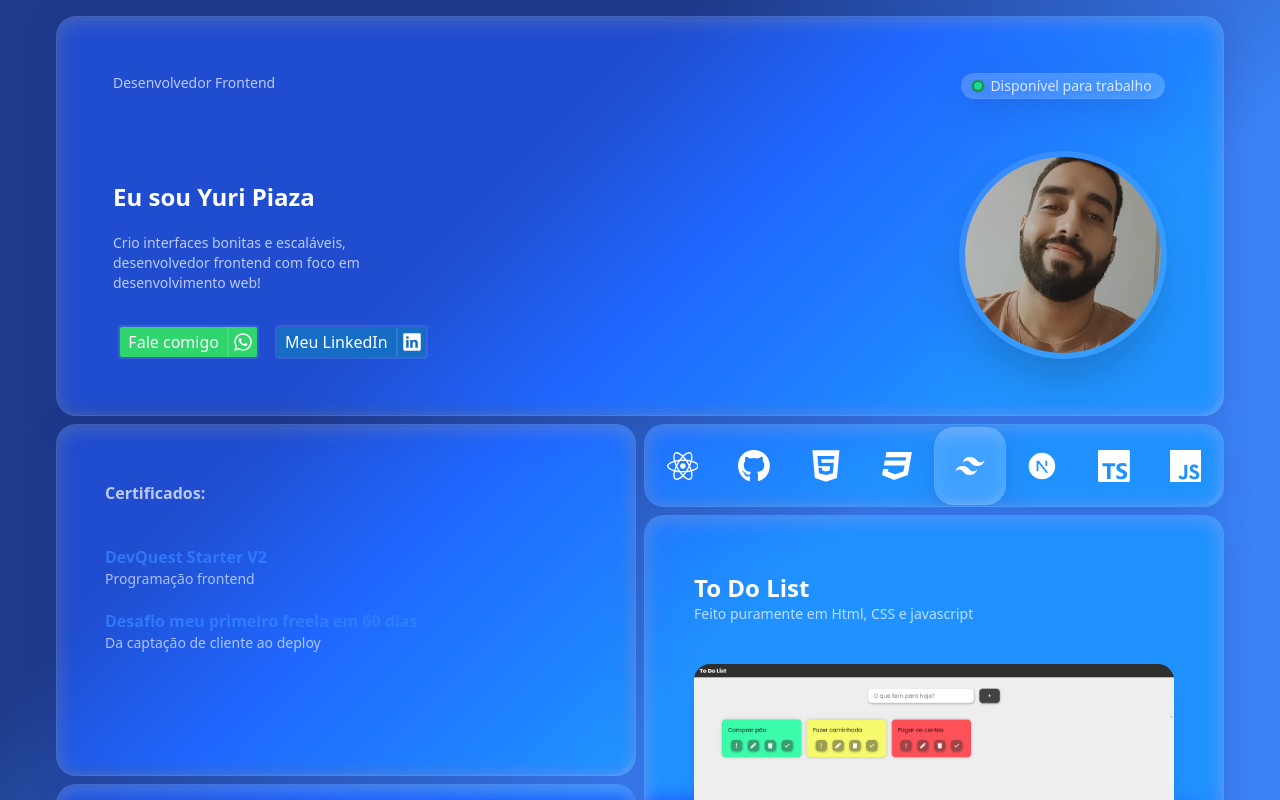
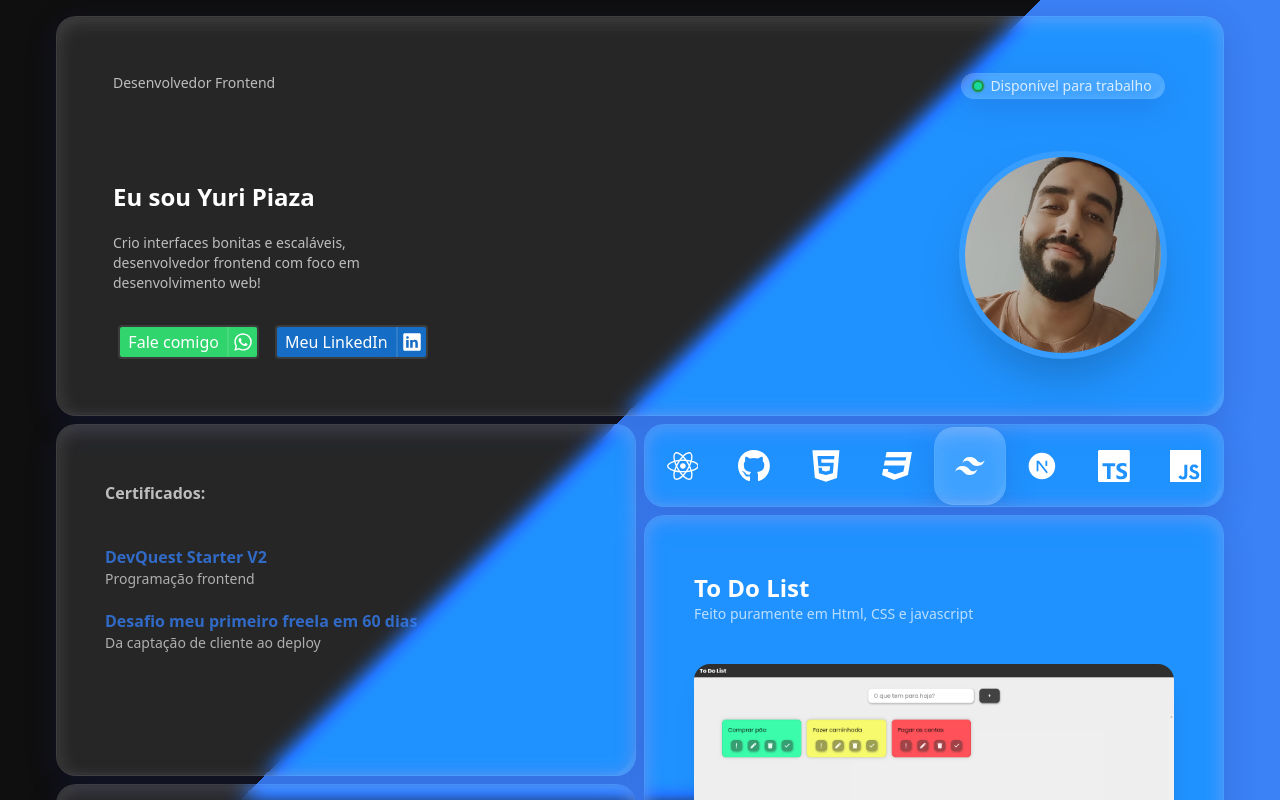
Before and after one commit to ypiaza/portifolioyuripiaza, a React (Vite) app: page / in a window 1280 px wide. Shown: the top 800 px of the page. Built offline with nearby package versions, Linux system fonts and the light colour scheme.

Commit message:
Update index.css

```diff
--- a/src/index.css
+++ b/src/index.css
@@ -3,8 +3,8 @@
 body {
   background: linear-gradient(
     135deg,
-    #1e3a8a 0%,    #1e3a8a 33.33%,
-    #3b82f6 66.66%, #3b82f6 100%
+    #0f0f0f 0%,    #0f0f0f 50%,
+    #3b82f6 50%,   #3b82f6 100%
   );
   background-attachment: fixed;
 }
```
